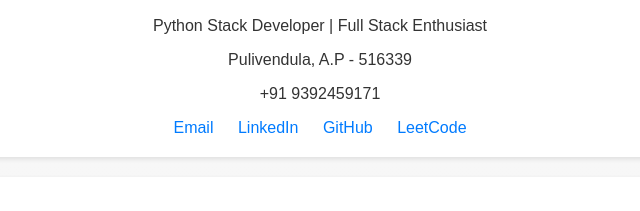
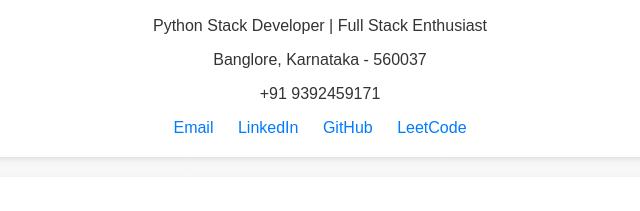
Before and after one commit to Sunilreddyyaparla/myportfolio, a plain HTML site: page index.html in a window 1280 px wide. Shown: the part 215-426 px from the top of the page, 320-960 px from the left. Drawn offline with Linux system fonts and the light colour scheme.

Commit message:
Update index.html

```diff
--- a/index.html
+++ b/index.html
@@ -96,7 +96,7 @@
         <div class="info">
           <h1>Sunil Kumar Reddy Yaparla</h1>
           <p class="subtitle">Python Stack Developer | Full Stack Enthusiast</p>
-          <p><i class="icon-map-pin"></i> Pulivendula, A.P - 516339</p>
+          <p><i class="icon-map-pin"></i> Banglore, Karnataka - 560037</p>
           <p><i class="icon-phone"></i> +91 9392459171</p>
           <div class="links">
             <a href="mailto:sunilreddyyaparla@gmail.com" class="link">Email</a>
```
